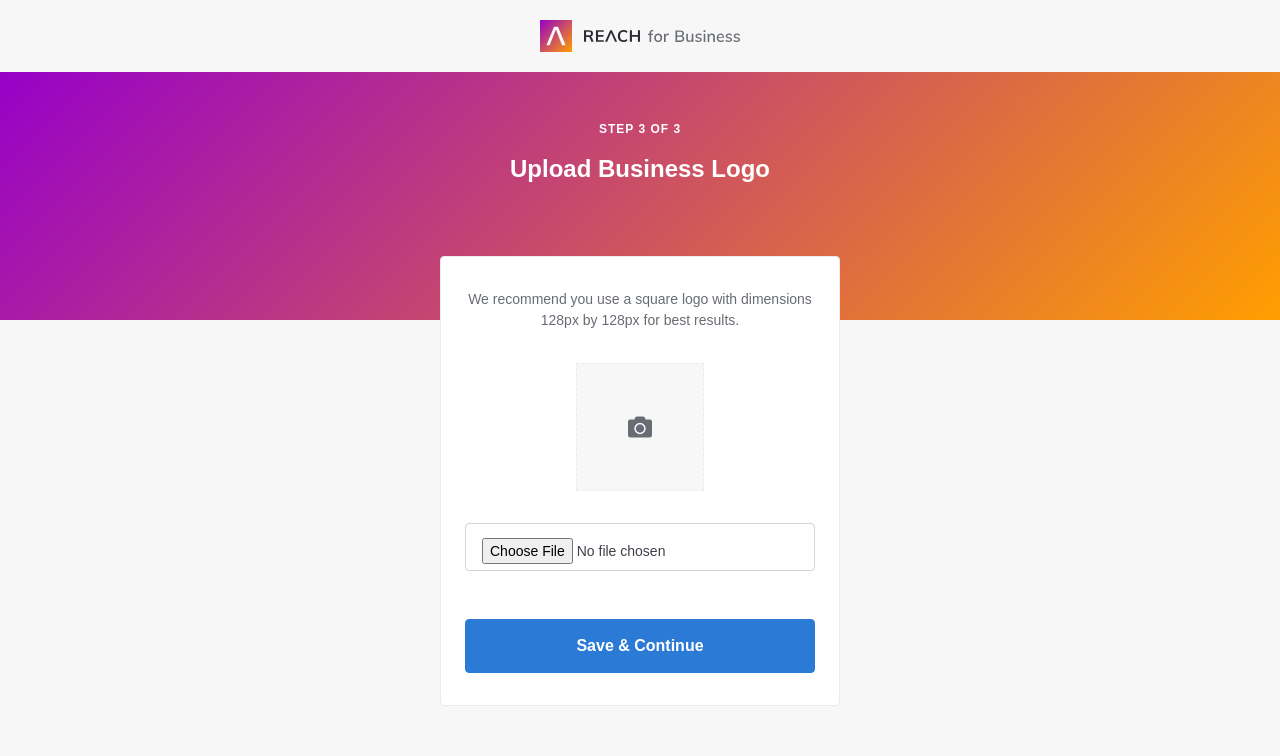
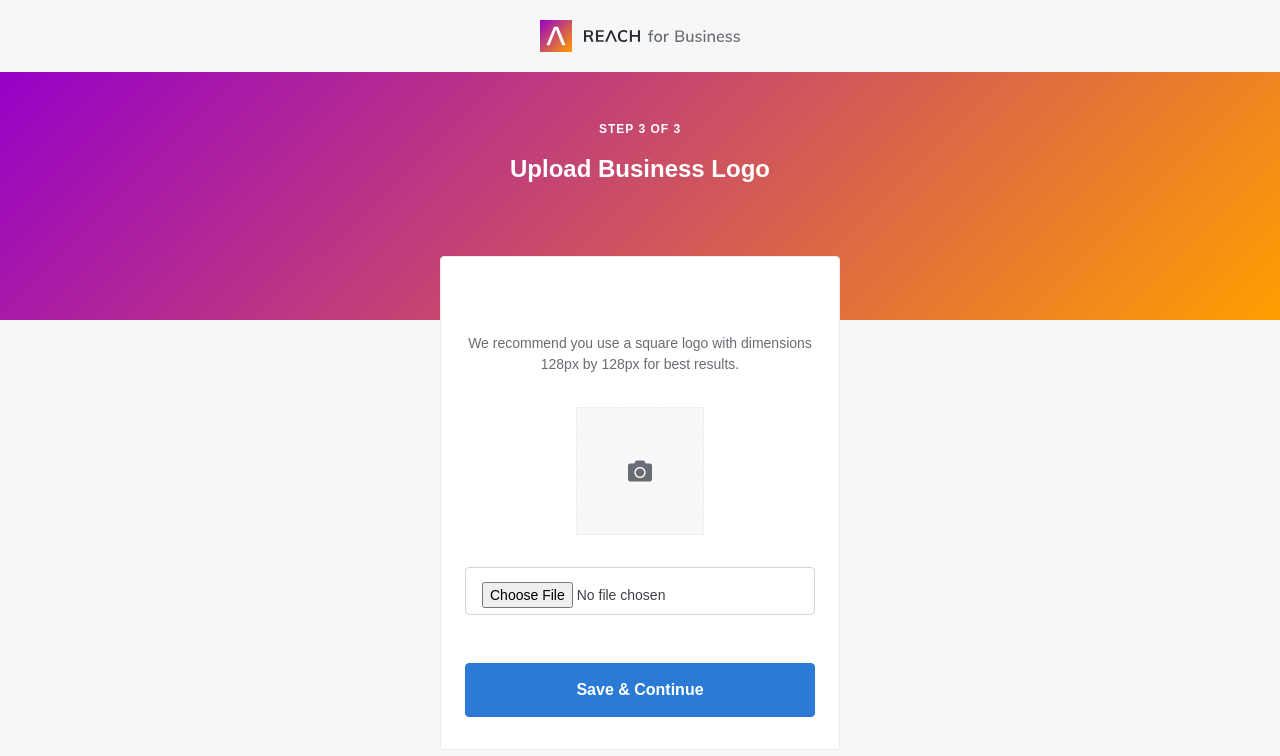
Before and after one commit to Igho-Godwin/vue-app, a Vue app: page /onboarding/3 in a window 1280 px wide. Shown: the top 756 px of the page. Built offline with nearby package versions, Linux system fonts and the light colour scheme; a web font is replaced by a local one.

Commit message:
header prop included in card

```diff
--- a/src/components/Card.vue
+++ b/src/components/Card.vue
@@ -1,5 +1,6 @@
 <template>
   <div class="card">
+    <h3 class="card-header">{{header}}</h3>
     <div class="card-body">
       <slot name="card-body" />
     </div>
@@ -8,7 +9,8 @@
 
 <script>
   export default {
-    name: "Card"
+    name: "Card",
+    props: ['header']
   }
 </script>
 
@@ -20,6 +22,14 @@
     border: 1px solid $smoke;
     border-radius: .25rem;
   }
+
+  .card-header {
+    padding: 1.5rem 1rem 0 1rem;
+  @include breakpoint-min(lg) {
+    padding: 2.25rem 1.5rem 0 1.5rem;
+  }
+  }
+
   .card-body {
     padding: 1.25rem 1rem;
   }
```
